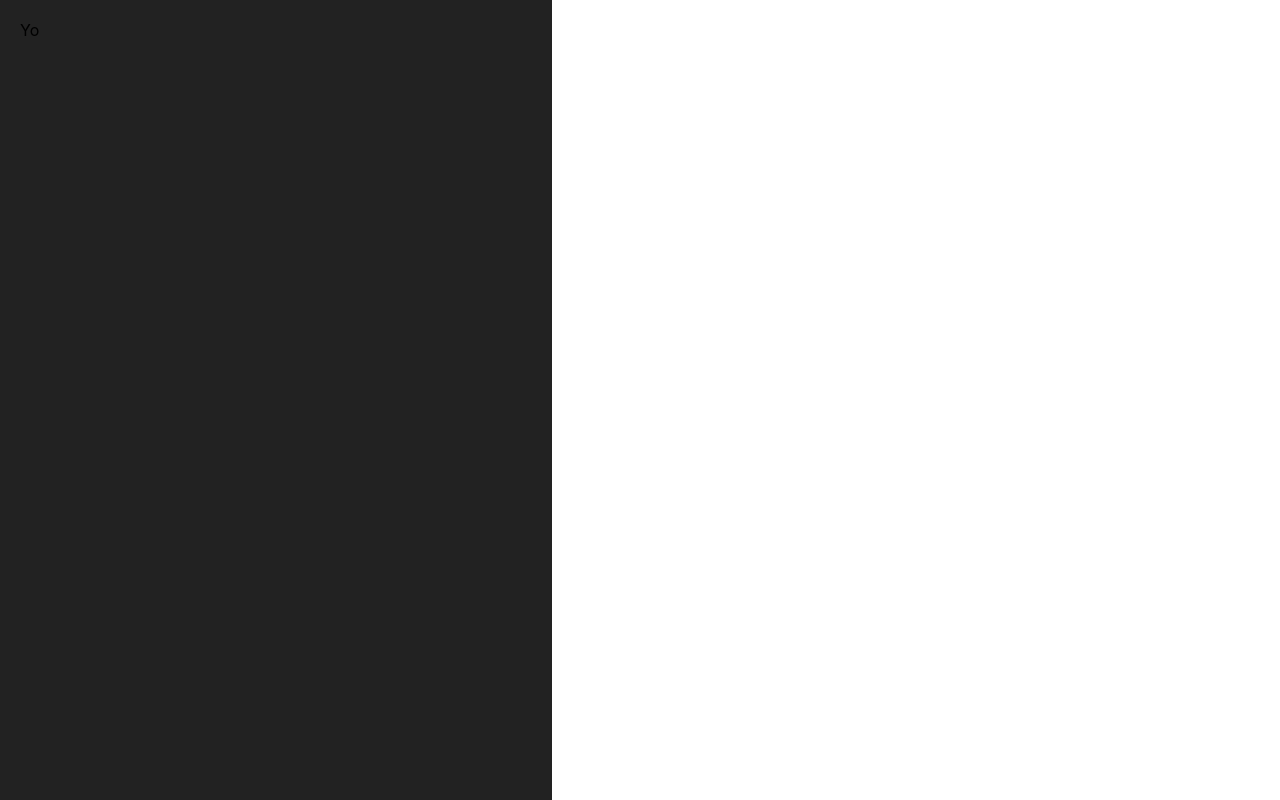
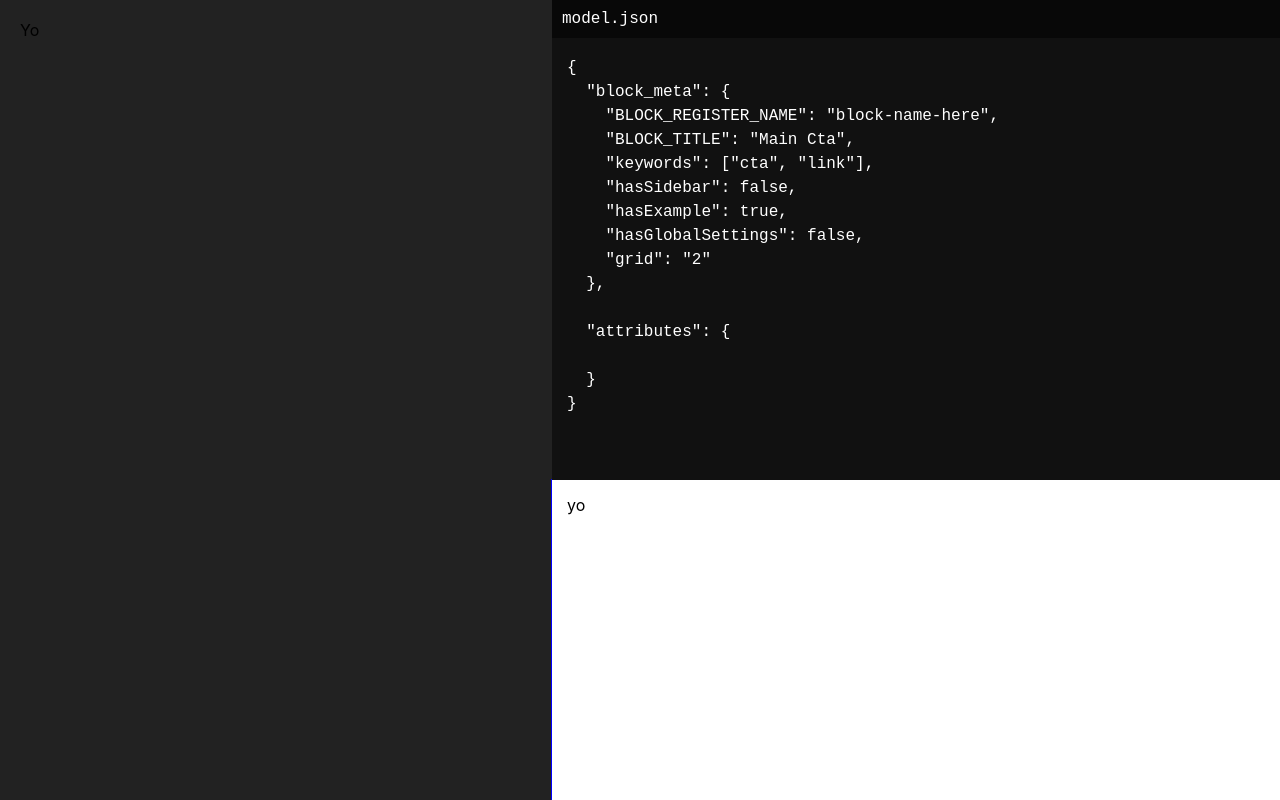
Before and after one commit to nikola-wd/theme-redone-schema-builder, a Svelte app: page / in a window 1280 px wide. Built offline with nearby package versions, Linux system fonts and the light colour scheme.

Commit message:
4 files modified

```diff
--- a/index.html
+++ b/index.html
@@ -7,7 +7,7 @@
     <title>Svelte + Vite App</title>
   </head>
   <body style="margin: 0">
-    <div id="app"></div>
+    <div id="app" style="overflow: hidden"></div>
     <script type="module" src="/src/main.js"></script>
   </body>
 </html>
--- a/src/App.svelte
+++ b/src/App.svelte
@@ -1,11 +1,17 @@
 <script>
   import Counter from './lib/Counter.svelte'
   import Builder from './components/Builder.svelte'
+  import Schema from './components/Schema.svelte'
+  import Preview from './components/Preview.svelte'
 
 </script>
 
 <div class="theme-redone-schema-builder-wrap">
   <Builder />
+  <div class="result">
+    <Schema />
+    <Preview />
+  </div>
 </div>
 
 <style>
@@ -17,6 +23,7 @@
   body {
     padding: 0;
     margin: 0;
+    overflow: hidden;
   }
 
   *, *:before, *:after {
@@ -58,4 +65,9 @@
     box-shadow: 0 0 0 1px red;
     height: 100vh;
   }
+
+  .result {
+    background: orange;
+    flex: 1;
+  }
 </style>
--- a/src/components/Preview.svelte
+++ b/src/components/Preview.svelte
@@ -0,0 +1,13 @@
+<div class="preview">
+  yo
+</div>
+
+<style scoped>
+  .preview {
+    height: 40%;
+    overflow-y: auto;
+    padding: 15px;
+    background: #fff;
+    box-shadow: 0 0 0 1px blue;
+  }
+</style>
--- a/src/components/Schema.svelte
+++ b/src/components/Schema.svelte
@@ -0,0 +1,51 @@
+<div class="schema">
+<div class="top">model.json</div>
+<div class="schema__inner">
+<pre>{'{'}
+  "block_meta": {'{'}
+    "BLOCK_REGISTER_NAME": "block-name-here",
+    "BLOCK_TITLE": "Main Cta",
+    "keywords": ["cta", "link"],
+    "hasSidebar": false,
+    "hasExample": true,
+    "hasGlobalSettings": false,
+    "grid": "2"
+  {'}'},
+
+  "attributes": {'{'}
+
+  {'}'}
+{'}'}
+</pre>
+</div>
+</div>
+
+<style scoped>
+  .schema {
+    position: relative;
+    height: 60%;
+    overflow: hidden;
+    background: #111;
+    font-family: monospace;
+    font-size: 16px;
+  }
+
+  .schema__inner {
+    overflow-y: auto;
+    padding: 15px;
+    height: 100%;
+    padding-top: 40px;
+    color: #fff;
+    line-height: 1.5;
+  }
+
+  .top {
+    position: absolute;
+    top: 0;
+    left: 0;
+    width: 100%;
+    padding: 10px;
+    color: #fff;
+    background: rgba(0,0,0, .5);
+  }
+</style>
```
